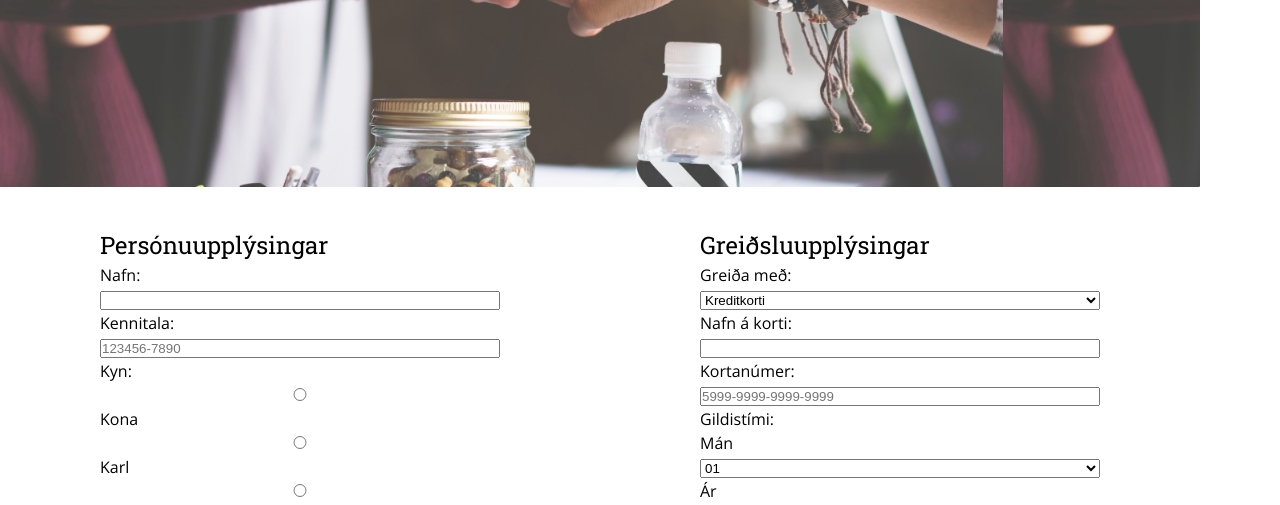
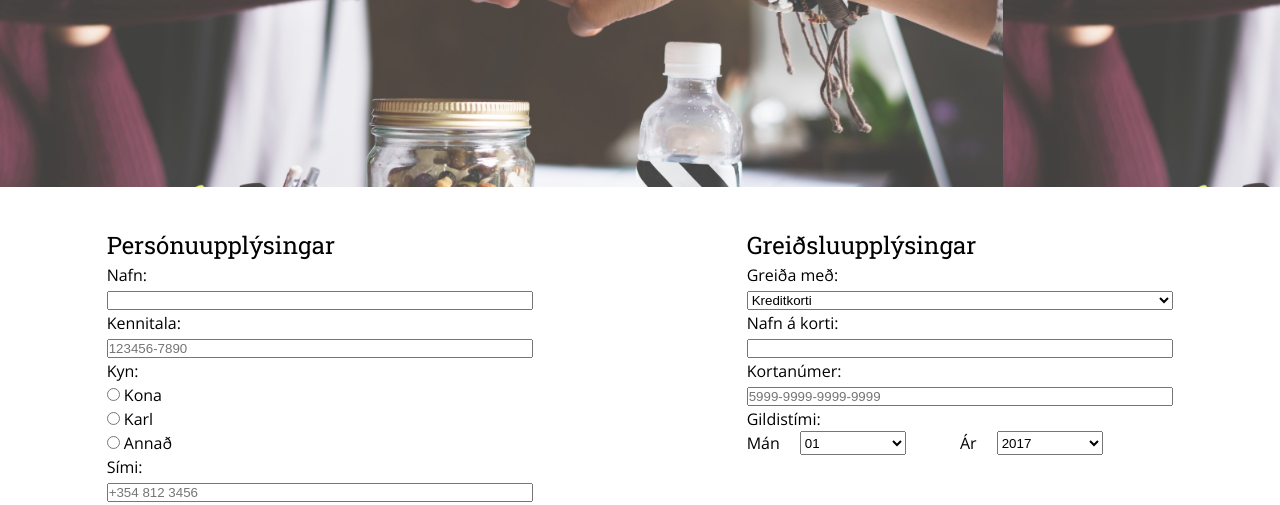
Before and after one commit to ingisteinn/vefforritun-verkefni1, a website: page buy.html in a window 1280 px wide. Shown: the part 293-798 px from the top of the page. Drawn offline with nearby package versions, Linux system fonts and the light colour scheme.

Commit message:
útgáfa 4

```diff
--- a/buy.html
+++ b/buy.html
@@ -31,11 +31,11 @@
           <legend class="buy--legend">Persónuupplýsingar</legend>
           <label>
               Nafn: <br>
-              <input type="text" name="name" required>
+              <input type="text" name="name" class="text--field" required>
           </label><br>
           <label>
               Kennitala: <br>
-              <input type="number" name="kennitala" placeholder="123456-7890" pattern="[0-9]{6}+\-[0-9]{4}" required>
+              <input type="number" name="kennitala" class="text--field" placeholder="123456-7890" pattern="[0-9]{6}+\-[0-9]{4}" required>
           </label><br>
           <p>Kyn:</p>
           <label>
@@ -52,11 +52,11 @@
           </label><br>
           <label>
             Sími: <br>
-            <input name="phonenumber" type="tel" placeholder="+354 812 3456" pattern="+354+">
+            <input name="phonenumber" type="tel" class="text--field" placeholder="+354 812 3456" pattern="+354+">
           </label><br>
           <label>
             Heimilisfang: <br>
-            <input name="address" type="text">
+            <input name="address" type="text" class="text--field">
           </label><br>
           <label>
             <input name="postlist" type="checkbox" checked>
@@ -69,7 +69,7 @@
           <legend class="buy--legend">Greiðsluupplýsingar</legend>
           <label>
             Greiða með: <br>
-            <select name="payment_method">
+            <select name="payment_method" class="dropdown">
               <option value="credit">Kreditkorti</option>
               <option value="transfer">Millifærslu</option>
               <option value="cash">Reiðufé</option>
@@ -77,16 +77,17 @@
           </label><br>
           <label>
             Nafn á korti: <br>
-            <input name="card_name" type="text">
+            <input name="card_name" type="text" class="text--field">
           </label><br>
           <label>
             Kortanúmer: <br>
-            <input name="card_number" type="number" placeholder="5999-9999-9999-9999" pattern="[0-9]{4}+\-[0-9]{4}+\-[0-9]{4}+\-[0-9]{4}>">
+            <input name="card_number" type="number" placeholder="5999-9999-9999-9999" class="text--field" pattern="[0-9]{4}+\-[0-9]{4}+\-[0-9]{4}+\-[0-9]{4}>">
           </label><br>
           <p>Gildistími:</p>
-          <label>
+          <div class="monthandyear">
+          <label class="titleanddrop">
             Mán
-            <select name="month">
+            <select name="month" class="dropdown2">
               <option value="jan">01</option>
               <option value="feb">02</option>
               <option value="mar">03</option>
@@ -101,15 +102,16 @@
               <option value="dec">12</option>
             </select>
           </label>
-          <label>
+          <label class="titleanddrop">
             Ár
-            <select name="year">
+            <select name="year" class="dropdown2">
               <option value="2017">2017</option>
               <option value="2018">2018</option>
               <option value="2019">2019</option>
               <option value="2020">2020</option>
             </select>
           </label>
+              </div>
         </div>
               </div>
             </div>
--- a/scss/buy.scss
+++ b/scss/buy.scss
@@ -1,14 +1,17 @@
 label{
+    width: 100%;
+}
+
+input{
+    margin-bottom: 20px;
+}
+
+.text--field{
     width: 100%
     //margin-bottom: $gutter;
 }
 
-input{
-    width: 100%
-    //margin-bottom: $gutter;
-}
-
-select {
+.dropdown {
   width: 100%;
 }
 
@@ -103,3 +106,28 @@ buy--header--content{
     margin: auto;
     margin-bottom: 5em;
 }
+
+input[type=number]::-webkit-inner-spin-button,
+input[type=number]::-webkit-outer-spin-button {
+    -webkit-appearance: none;
+    -moz-appearance: none;
+    appearance: none;
+    margin: 0;
+}
+
+.monthandyear{
+    display: flex;
+    justify-content: space-between;
+    width: 100%;
+
+}
+
+.titleanddrop{
+    display: flex;
+  //  justify-content: space-between;
+}
+
+.dropdown2{
+    width: 50%;
+    margin-left: $gutter;
+}
--- a/styles.scss
+++ b/styles.scss
@@ -35,7 +35,7 @@ img { /* stylelint-disable-line */
 }
 
 main { /* stylelint-disable-line */
-  max-width: $max-width;
+  //max-width: $max-width;
 
   // þar sem við erum að eiga við neikvæð margin á grid, setjum overflow-x
   // hér sem hidden, þá fáum við ekki lárétta skrunstiku
```
Also changed, not shown: styles.css.
